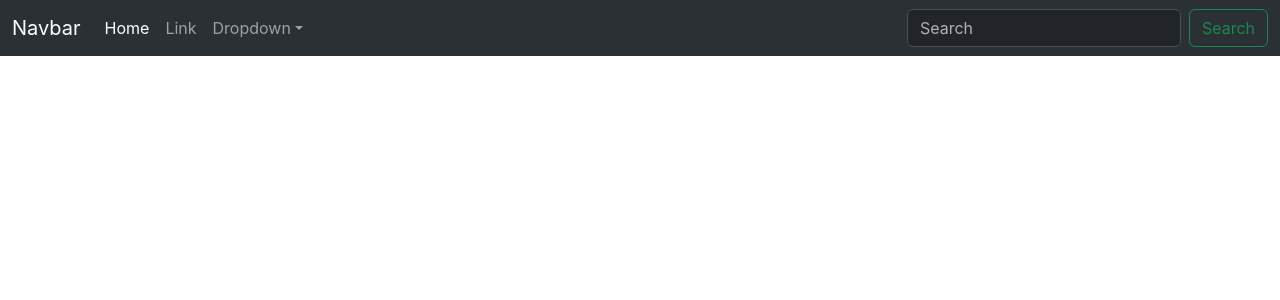
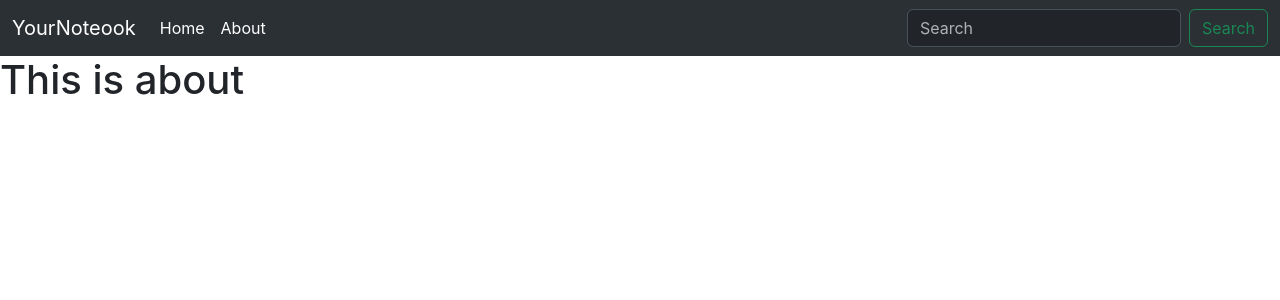
Before and after one commit to anurupkoli/note-book, a React (Create React App) app: page /about in a window 1280 px wide. Shown: the top 300 px of the page. Built offline with nearby package versions, Linux system fonts and the light colour scheme.

Commit message:
Frontend Setup

```diff
--- a/package.json
+++ b/package.json
@@ -9,6 +9,7 @@
     "concurrently": "^8.2.1",
     "react": "^18.2.0",
     "react-dom": "^18.2.0",
+    "react-router-dom": "^6.16.0",
     "react-scripts": "5.0.1",
     "web-vitals": "^2.1.4"
   },
--- a/src/App.js
+++ b/src/App.js
@@ -1,11 +1,25 @@
 
 import './App.css';
+import About from './Components/About';
+import Home from './Components/Home';
 import Navbar from './Components/Navbar';
+import {
+  BrowserRouter,
+  Routes,
+  Route,
+}
+from 'react-router-dom';
 
 function App() {
   return (
     <>
+    <BrowserRouter>
     <Navbar/>
+      <Routes>
+        <Route exact path='/' element={<Home/>} />
+        <Route exact path='/about' element={<About/>} />
+      </Routes>
+    </BrowserRouter>
     </>
   );
 }
--- /dev/null
+++ b/src/Components/About.js
@@ -0,0 +1,9 @@
+import React from 'react'
+
+export default function About() {
+  return (
+    <>
+        <h1>This is about</h1>
+    </>
+  )
+}
--- /dev/null
+++ b/src/Components/Home.js
@@ -0,0 +1,9 @@
+import React from "react";
+
+export default function Home() {
+  return (
+    <>
+      <h1>Home</h1>
+    </>
+  );
+}
--- a/src/Components/Navbar.js
+++ b/src/Components/Navbar.js
@@ -1,13 +1,14 @@
 import React from "react";
+import {NavLink} from "react-router-dom";
 
 export default function Navbar() {
   return (
     <>
       <nav className="navbar navbar-expand-lg bg-body-tertiary" data-bs-theme="dark">
         <div className="container-fluid">
-          <a className="navbar-brand" href="/">
-            Navbar
-          </a>
+          <NavLink className="navbar-brand" to="/">
+            YourNoteook
+          </NavLink>
           <button
             className="navbar-toggler"
             type="button"
@@ -22,45 +23,14 @@ export default function Navbar() {
           <div className="collapse navbar-collapse" id="navbarSupportedContent">
             <ul className="navbar-nav me-auto mb-2 mb-lg-0">
               <li className="nav-item">
-                <a className="nav-link active" aria-current="page" href="/">
+                <NavLink className="nav-link active" aria-current="page" to="/">
                   Home
-                </a>
+                </NavLink>
               </li>
               <li className="nav-item">
-                <a className="nav-link" href="/">
-                  Link
-                </a>
-              </li>
-              <li className="nav-item dropdown">
-                <a
-                  className="nav-link dropdown-toggle"
-                  href="/"
-                  role="button"
-                  data-bs-toggle="dropdown"
-                  aria-expanded="false"
-                >
-                  Dropdown
-                </a>
-                <ul className="dropdown-menu">
-                  <li>
-                    <a className="dropdown-item" href="/">
-                      Action
-                    </a>
-                  </li>
-                  <li>
-                    <a className="dropdown-item" href="/">
-                      Another action
-                    </a>
-                  </li>
-                  <li>
-                    <hr className="dropdown-divider" />
-                  </li>
-                  <li>
-                    <a className="dropdown-item" href="/">
-                      Something else here
-                    </a>
-                  </li>
-                </ul>
+                <NavLink className="nav-link" to="/about">
+                  About
+                </NavLink>
               </li>
             </ul>
             <form className="d-flex" role="search">
```
Also changed, not shown: 1 other file (tests, documents, lock files or other folders).
